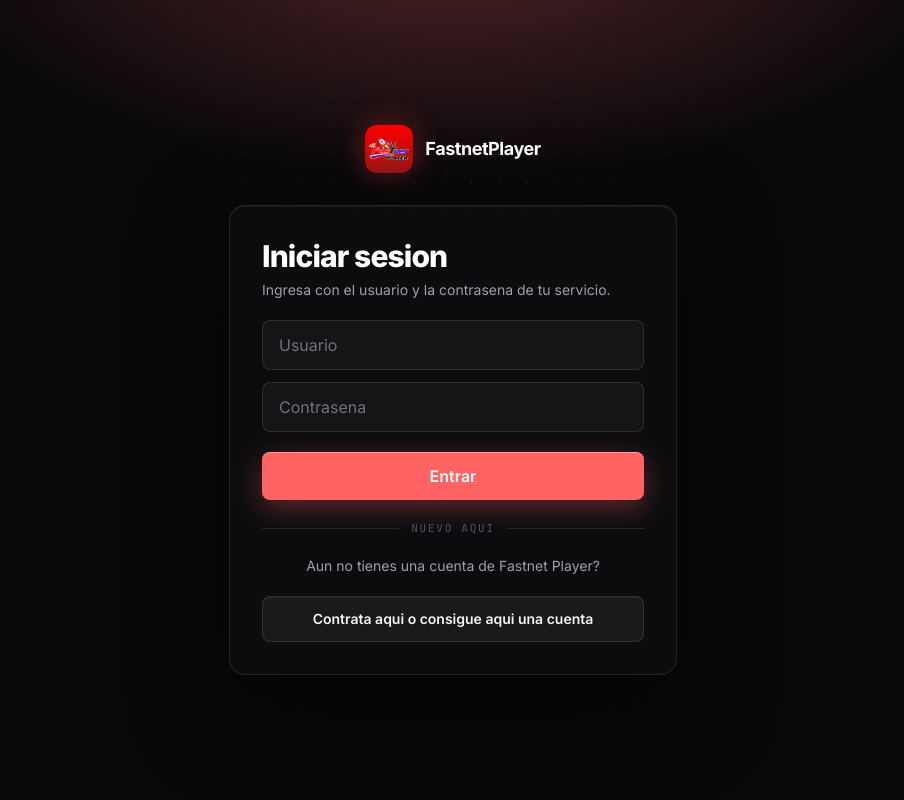
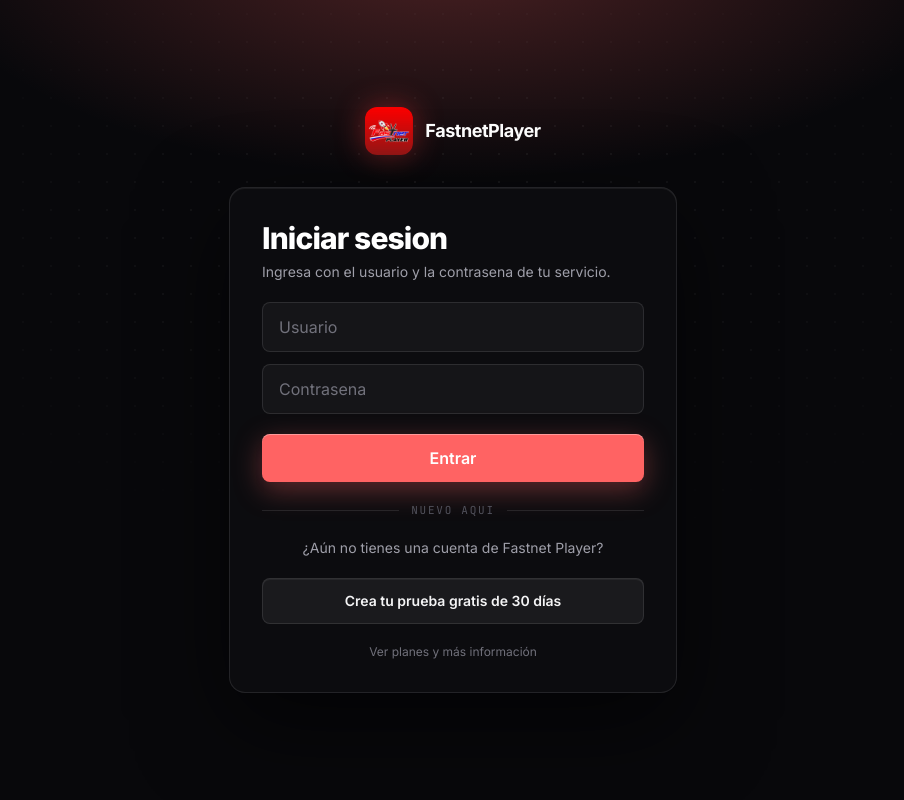
Before and after one commit to gerli-arce/iptv, a Laravel app: page /login in a window 1280 px wide. Shown: the whole page, without its empty margins (187-1091 px from the left). Run offline with Laravel 12, Linux system fonts and the light colour scheme; style sheets or scripts are compiled from the project's sources.

Commit message:
login: boton de prueba gratis que abre el formulario en la landing
El boton del login lleva a /#prueba-gratis en la misma pestana y la landing
abre el formulario de prueba de 30 dias al cargar con ese hash. Se agrega un
enlace secundario a la landing para ver planes.

Co-Authored-By: Claude Opus 5.5 <noreply@anthropic.com>

```diff
--- a/resources/js/spa.jsx
+++ b/resources/js/spa.jsx
@@ -227,14 +227,16 @@ function Login({ onDone }) {
             <span className="h-px flex-1 bg-white/10" />
           </div>
 
-          <p className="text-center text-sm text-zinc-400">Aun no tienes una cuenta de Fastnet Player?</p>
+          <p className="text-center text-sm text-zinc-400">¿Aún no tienes una cuenta de Fastnet Player?</p>
+          {/* Abre la landing con el formulario de prueba ya desplegado (ver landing/App.jsx). */}
           <a
-            href={salesUrl}
-            target="_blank"
-            rel="noreferrer"
+            href="/#prueba-gratis"
             className="block w-full rounded-lg border border-white/10 bg-white/[0.06] py-3 text-center text-sm font-semibold text-zinc-100 shadow-[0_1px_0_rgba(255,255,255,0.06)_inset] transition duration-200 hover:bg-white/10"
           >
-            Contrata aqui o consigue aqui una cuenta
+            Crea tu prueba gratis de 30 días
+          </a>
+          <a href={salesUrl} className="block text-center text-xs text-zinc-500 transition hover:text-zinc-300">
+            Ver planes y más información
           </a>
         </form>
       </div>
```
Also changed, not shown: resources/js/landing/App.jsx (+13 -2 lines), 1 other file.
